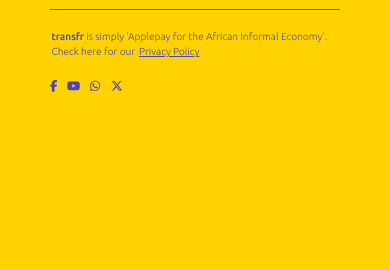
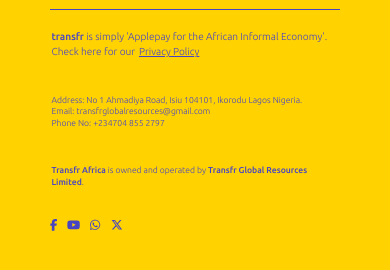
Before and after one commit to oyindamola12/TransfrWeb, a React (Create React App) app: page / in a window 390 px wide. Shown: the part 2281-2551 px from the top of the page. Before the commit the page ends 2448 px from the top, so only its background shows below. Built offline with nearby package versions, Linux system fonts and the light colour scheme.

Commit message:
initial commit

```diff
--- a/src/Pages/App.css
+++ b/src/Pages/App.css
@@ -604,6 +604,14 @@
   margin-left: 1.5px;
 }
 
+
+.tabText5Two{
+
+  margin-top:35px;
+  font-size:1.2vw;
+
+  line-height: 1.6vw;
+}
 .text1A{
   color: #4744c4;
   font-size: 2.5vw;
@@ -776,7 +784,7 @@
   display: flex;
   justify-content: space-between;
   padding-top: 30px;
-  align-items: center;
+  align-items:flex-start;
 }
 
 .DisplayTextAndLogo{
@@ -789,6 +797,8 @@
 .IconDisplay{
   display: flex;
   flex-direction: row;
+  margin-top:0.5vw;
+
 }
 
 @media only screen and (max-width:767px) {
@@ -1147,6 +1157,14 @@
     font-size: 2.6vw;
     line-height: 4vw;
     margin-top: -1vw;
+  }
+
+  .tabText5Two{
+
+    margin-top:35px;
+    font-size:2.2vw;
+
+    line-height: 3vw;
   }
   .privacypolicy{
     font-size: 2.6vw;
@@ -1218,6 +1236,14 @@
       font-size: 2.6vw;
       line-height: 4vw;
       margin-top: 5vw;
+
+    }
+    .tabText5Two{
+
+      margin-top:35px;
+      font-size:2.2vw;
+
+      line-height: 3vw;
     }
 }
 @media only screen and (max-width:450px) {
@@ -1239,6 +1265,13 @@
     font-size: 2.6vw;
     line-height: 4vw;
     margin-top: -3vw;
+  }
+  .tabText5Two{
+
+    margin-top:35px;
+    font-size:2.2vw;
+
+    line-height: 3vw;
   }
 .div4{
     width: 85%;
@@ -1747,6 +1780,14 @@
    line-height: 4vw;
    margin-top: -10px;
   }
+
+  .tabText5Two{
+
+    margin-top:35px;
+    font-size:1.9vw;
+
+    line-height: 3vw;
+  }
   .privacypolicy{
     font-size: 2.1vw;
    line-height: 4vw;
@@ -2070,6 +2111,15 @@
 .tabText5{
   font-size:1.3vw;
 
+
+}
+
+.tabText5Two{
+
+  margin-top:35px;
+  font-size:1.1vw;
+
+
 }
 
 .App-logo2{
@@ -2177,7 +2227,7 @@
   display: flex;
   justify-content: space-between;
   /* padding-top: 50px; */
-  align-items: center;
+  align-items:flex-start;
 }
 
 .IconDisplay{
--- a/src/Pages/Home.js
+++ b/src/Pages/Home.js
@@ -879,7 +879,16 @@
               <span className="transfr">transfr</span> is simply 'Applepay for the African Informal Economy'. Check here for our  <Link to={'/privacypolicy'} style={{ borderBottomColor:'#4744c4',textDecorationColor:"#4744c4"}}>
                <span className="privacypolicy"> Privacy Policy</span>
                </Link>
+
+                <p className="tabText5Two">
+              <span >Address: No 1 Ahmadiya Road, Isiu 104101, Ikorodu Lagos Nigeria. <br/>Email: transfrglobalresources@gmail.com <br/>Phone No: +234704 855 2797</span>
             </p>
+
+  <p className="tabText5Two">
+              <span ><span className="transfr">Transfr Africa</span> is owned and operated by <span className="transfr">Transfr Global Resources Limited</span>.</span>
+            </p>
+            </p>
+
 
 
          <div className="IconDisplay">
--- a/src/Pages/privacypolicy.js
+++ b/src/Pages/privacypolicy.js
@@ -256,7 +256,7 @@
       </div>
       <div className="div3privacy">
        <p className="privacyText">
-               <span className="privacyTextspan">
+         <span className="privacyTextspan">
          8. Changes to this Privacy Policy:
 <br/>
           </span>
@@ -308,9 +308,26 @@
         </p>
 
       </div>
+   <div className="div2privacy">
+        <p className="privacyText">
+               <span className="privacyTextspan">
+           10. Refund Policy:
+<br/>
+          </span>
+                  10.1.
+Transfr Africa processes refunds for
+failed or erroneous<br/> transactions within
+5-7 business days. Contact support with<br/> proof of
+transaction for assistance. Refund eligibility depends<br/>
+on transaction verification and compliance.
+
+        </p>
+
+      </div>
+
+    </div>
 
 
-    </div>
 
     </div>
   )
```
